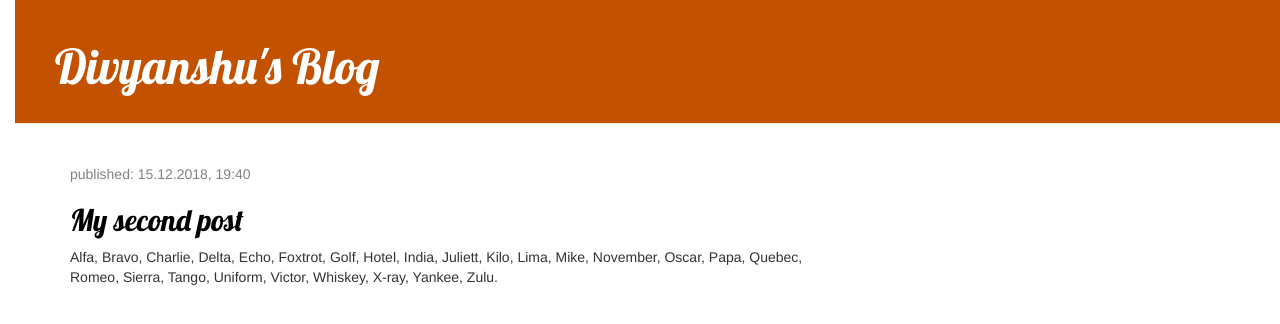
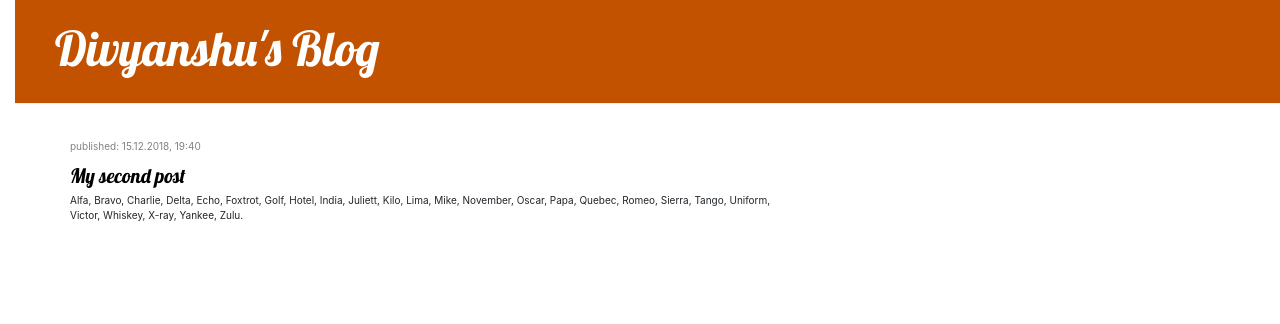
Before and after one commit to divyanshusengar/my-first-blog, a Django app: page / in a window 1280 px wide. Shown: the top 324 px of the page. Run offline with Django 3.2, Linux system fonts and the light colour scheme; data that the repository does not hold is empty; some libraries are stand-ins or nearby versions.

Commit message:
Update base.html

```diff
--- a/blog/templates/blog/base.html
+++ b/blog/templates/blog/base.html
@@ -3,7 +3,7 @@
 	<head>
         <title>Divyanshu's test blog</title>
         <link rel="stylesheet" href="//maxcdn.bootstrapcdn.com/bootstrap/3.2.0/css/bootstrap.min.css">
-        <link rel="stylesheet" href="//maxcdn.bootstrapcdn.com/bootstrap/3.2.0/css/bootstrap-theme.min.css">
+        <link rel="stylesheet" href="https://stackpath.bootstrapcdn.com/bootstrap/4.2.1/css/bootstrap.min.css" integrity="sha384-GJzZqFGwb1QTTN6wy59ffF1BuGJpLSa9DkKMp0DgiMDm4iYMj70gZWKYbI706tWS" crossorigin="anonymous">
         <link href="https://fonts.googleapis.com/css?family=Lobster" rel="stylesheet">
         <link rel="stylesheet" href="{% static 'css/blog.css' %}">
 	</head>
```
